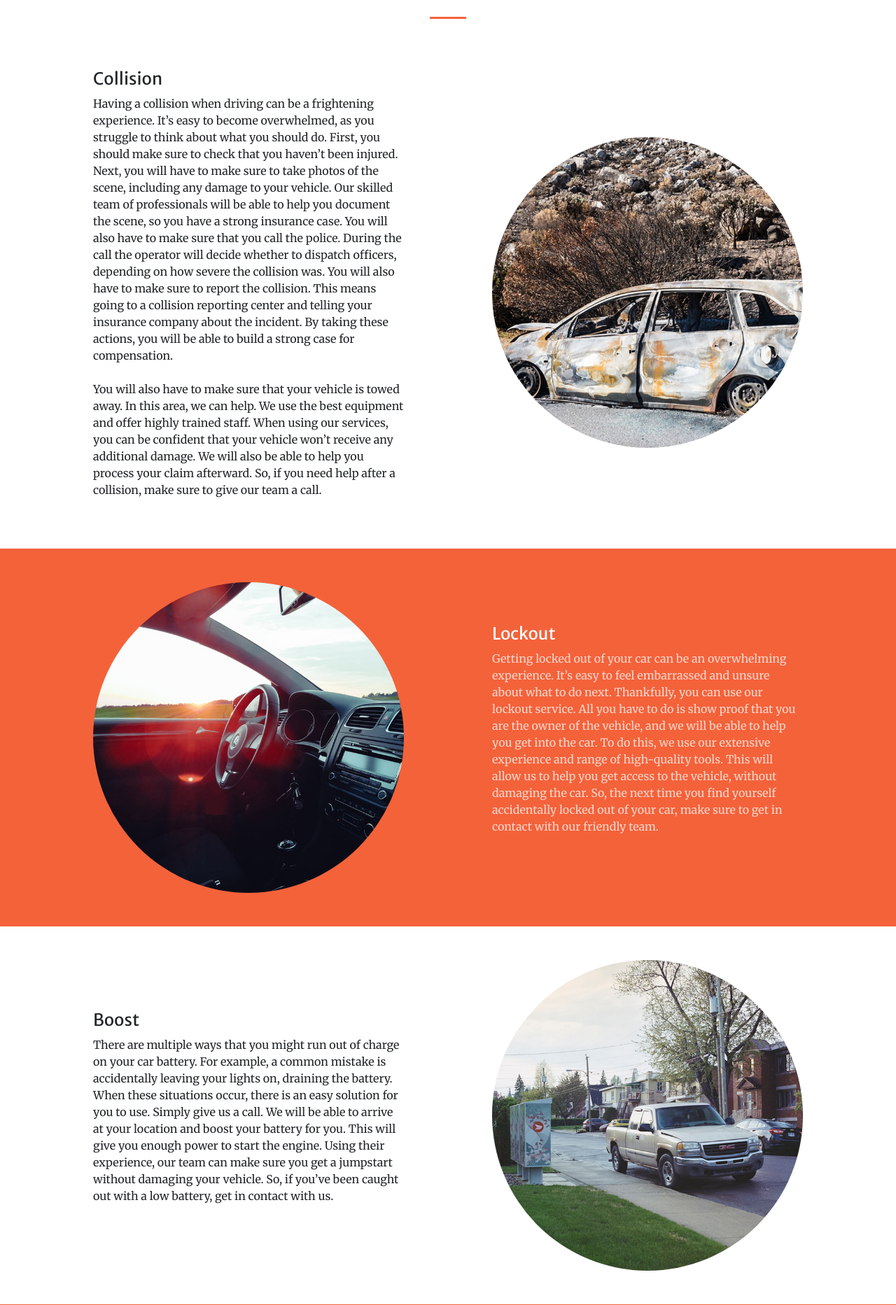
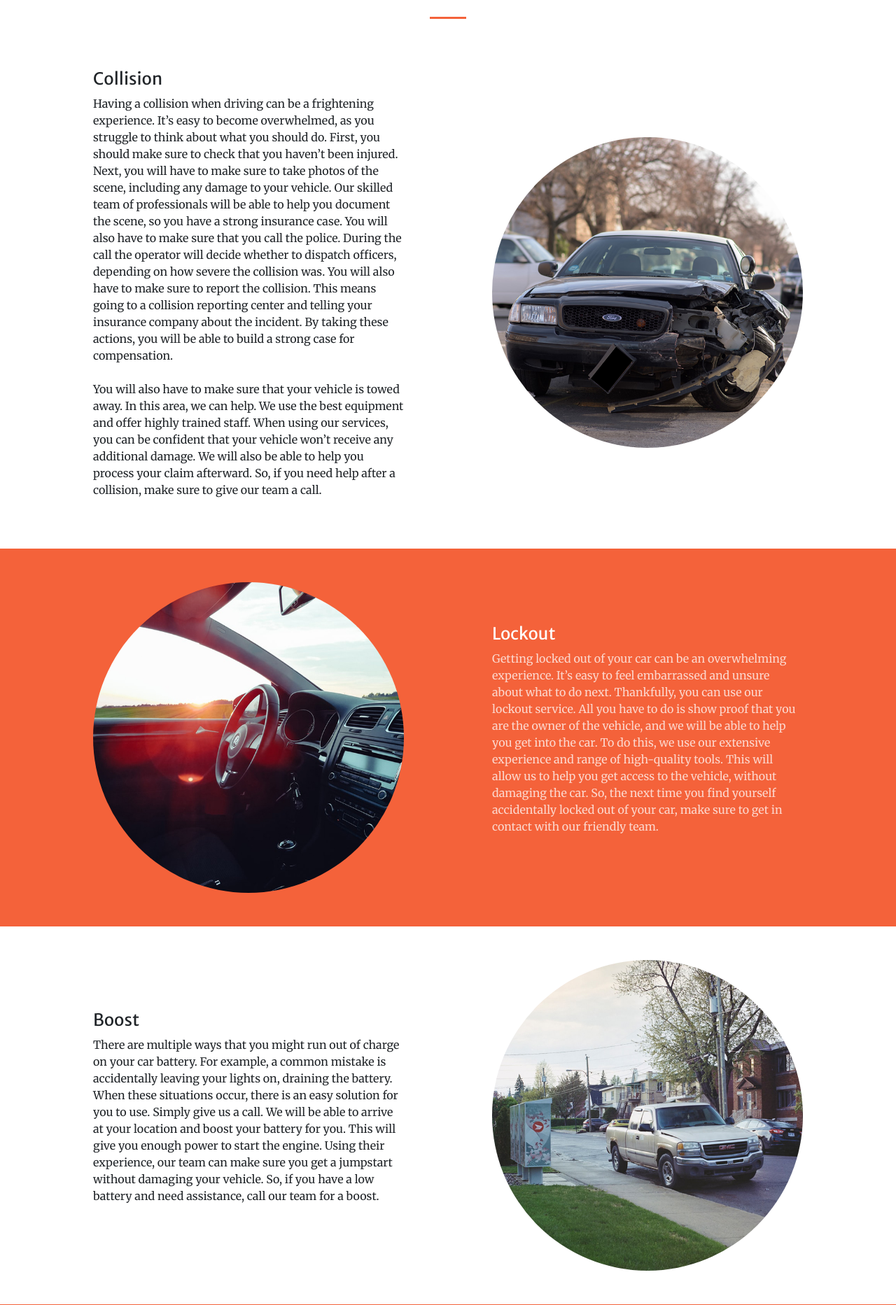
Before and after one commit to cindyledev/tjstowing-2019, a Node server app: page /services in a window 1280 px wide. Shown: the part 886-2751 px from the top of the page at 70% size. Run offline with Node 20, Linux system fonts and the light colour scheme; some libraries are stand-ins or nearby versions.

Commit message:
changed accident picture

```diff
--- a/views/services.handlebars
+++ b/views/services.handlebars
@@ -114,7 +114,7 @@
           <hr class="divider my-4">
         </div>
         <div class="col-lg-8 align-self-baseline">
-          <p class="text-white-75 font-weight-light mb-5">We offer towing services with no strings attached!</p>
+          <p class="text-white-75 font-weight-light mb-5">Local tow operators. Fair Prices.</p>
           <a class="btn btn-primary btn-xl js-scroll-trigger" href="#services">Find Out More</a>
         </div>
       </div>
@@ -128,7 +128,7 @@
       <div class="row align-items-center">
         <div class="col-lg-6 order-lg-2">
           <div class="p-5">
-            <img class="img-fluid rounded-circle" src="img/accident_700x700.jpg" alt="collision picture">
+            <img class="img-fluid rounded-circle" src="img/accident_blackplate_700x700.jpg" alt="collision picture">
           </div>
         </div>
         <div class="col-lg-6 order-lg-1">
@@ -195,14 +195,12 @@
         <div class="col-lg-6 order-lg-1">
           <div class="p-5">
             <h3 class="h4 mb-2" id="boost">Boost</h3>
-            <p class="mb-4">There are multiple ways that you might run out of charge on your car battery.
-              For example, a common
-              mistake is accidentally leaving your lights on, draining the battery. When these situations occur, there
-              is an easy solution for you to use. Simply give us a call. We will be able to arrive at your location
-              and
-              boost your battery for you. This will give you enough power to start the engine. Using their experience,
-              our team can make sure you get a jumpstart without damaging your vehicle. So, if you’ve been caught out
-              with a low battery, get in contact with us.</p>
+            <p class="mb-4">There are multiple ways that you might run out of charge on your car battery. For example, a
+              common mistake is accidentally leaving your lights on, draining the battery. When these situations occur,
+              there is an easy solution for you to use. Simply give us a call. We will be able to arrive at your
+              location and boost your battery for you. This will give you enough power to start the engine. Using their
+              experience, our team can make sure you get a jumpstart without damaging your vehicle. So, if you have a
+              low battery and need assistance, call our team for a boost.</p>
           </div>
         </div>
       </div>
@@ -220,10 +218,12 @@
         <div class="col-lg-6">
           <div class="p-5">
             <h3 class="text-white h4 mb-2" id="breakdown">Breakdown</h3>
-            <p class="text-white-75">Lorem ipsum dolor sit amet, consectetur adipisicing elit. Quod aliquid, mollitia
-              odio veniam sit iste
-              esse assumenda amet aperiam exercitationem, ea animi blanditiis recusandae! Ratione voluptatum molestiae
-              adipisci, beatae obcaecati.</p>
+            <p class="text-white-75">When your car breaks down, it can be easy to get panicked. However, it’s important
+              to stay calm. Put on your hazard lights to alert other drivers to the problem. If possible, move the
+              vehicle off the road and wait for help. When you call our service, we will be able to provide roadside
+              assistance. In some cases, we will be able to spot and fix the problem, getting your car moving again.
+              However, there might be more substantial damage. In these cases, we will be able to tow the vehicle away.
+              So, if you have a breakdown, make sure to call our friendly team for assistance.</p>
           </div>
         </div>
       </div>
```
Also changed, not shown: views/main.handlebars (+7 -6 lines), public/img/accident_blackplate_700x700.jpg (added).
